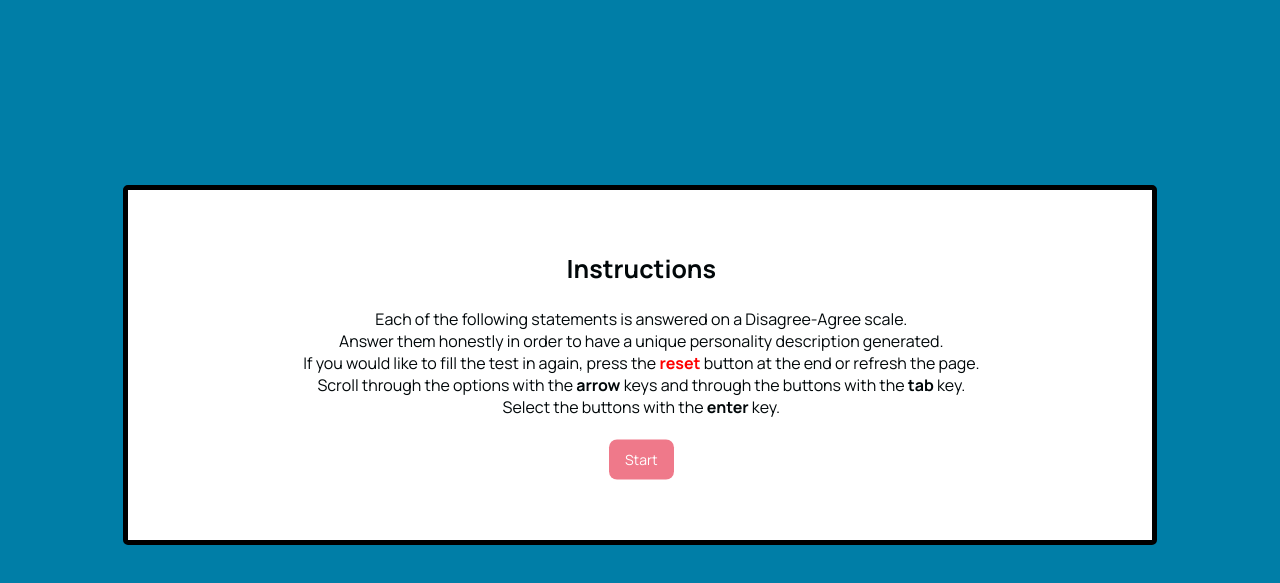
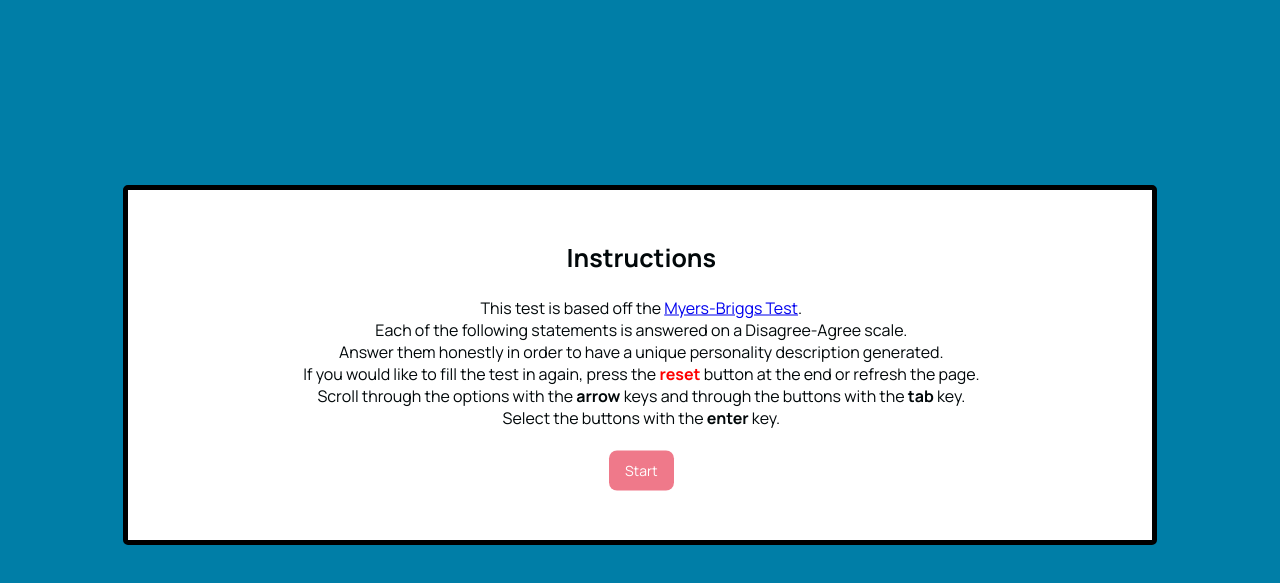
Before and after one commit to luayidriss/personality-test, a plain HTML site: page index.html in a window 1280 px wide. Shown: the part 79-662 px from the top of the page. Drawn offline with Linux system fonts and the light colour scheme.

Commit message:
Add final HTML additions (meta data and new text in instructions)

```diff
--- a/index.html
+++ b/index.html
@@ -4,6 +4,8 @@
     <meta charset="UTF-8">
     <meta http-equiv="X-UA-Compatible" content="IE=edge">
     <meta name="viewport" content="width=device-width, initial-scale=1.0">
+    <meta name="description" content="The Myers-Briggs Personality Test Web Application">
+    <meta name="keywords" content="personality, test, personality test, psychology">
     <title>Personality Test</title>
     <link rel="stylesheet" href="assets/css/style.css">
 </head>
@@ -17,7 +19,8 @@
         <p id="instruction-title">Instructions</p>
         <br>
         <p id="instructions">
-          Each of the following statements is answered on a Disagree-Agree scale.
+          This test is based off the <a href="https://blog.flexmr.net/ocean-personality-types#:~:text=The%20big%20five%20personality%20traits,both%20personality%20and%20decision%20making." target="_blank">Myers-Briggs Test</a>.
+          <br> Each of the following statements is answered on a Disagree-Agree scale.
           <br>Answer them honestly in order to have a unique personality description generated.
           <br>If you would like to fill the test in again, press the <span class="bold red">reset</span> button at the end or refresh the page.
           <br> Scroll through the options with the <span class="bold">arrow</span> keys and through the buttons with the <span class="bold">tab</span> key.
```
